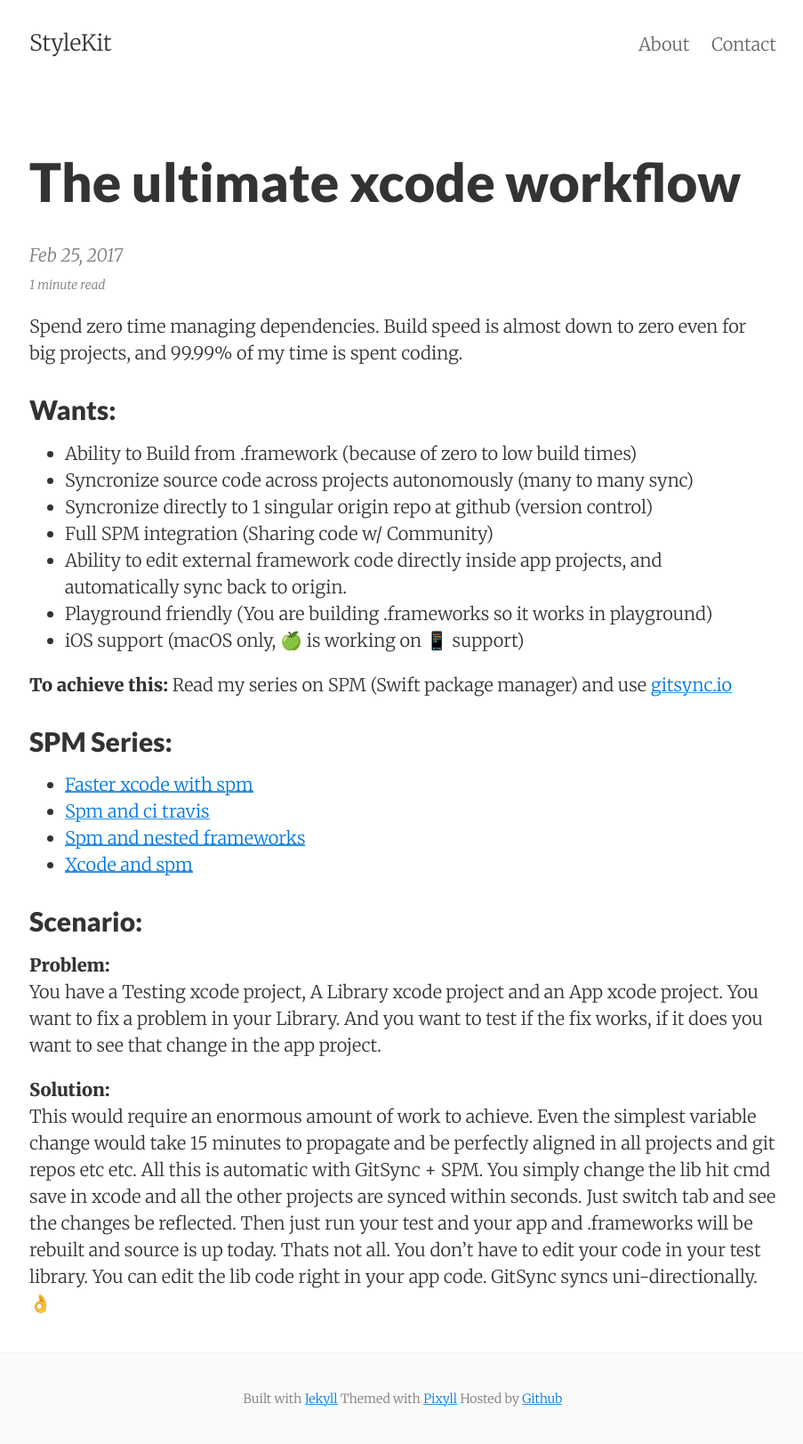
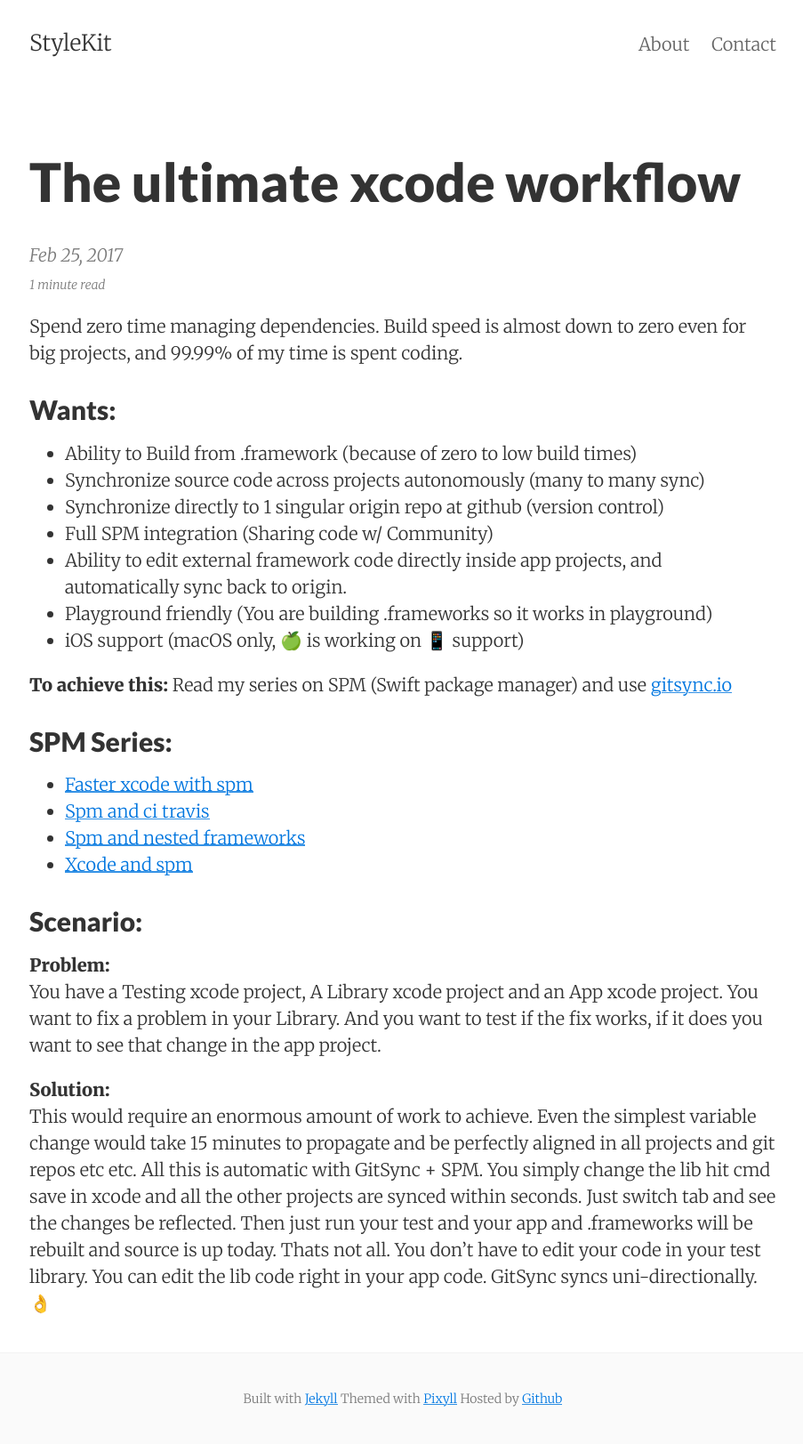
Before and after one commit to stylekit/stylekit.github.io, a Jekyll site: the page built from _posts/2017-02-25-The-ultimate-XCode-workflow.md, in a window 1280 px wide. Shown: the whole page at 89% size, without its empty margins (187-1090 px from the left). Built offline with Jekyll 4.4.1, drawn with Linux system fonts in a browser that asks for light colours; nearby versions of some CDN libraries; comment, search, counter and statistics services are not loaded.

Commit message:
Files modified: 1


Modified 1 file:
_posts/2017-02-25-The-ultimate-XCode-workflow.md

```diff
--- a/_posts/2017-02-25-The-ultimate-XCode-workflow.md
+++ b/_posts/2017-02-25-The-ultimate-XCode-workflow.md
@@ -2,8 +2,8 @@
 
 ## Wants:
 - Ability to Build from .framework (because of zero to low build times)
-- Syncronize source code across projects autonomously (many to many sync)
-- Syncronize directly to 1 singular origin repo at github (version control)
+- Synchronize source code across projects autonomously (many to many sync)
+- Synchronize directly to 1 singular origin repo at github (version control)
 - Full SPM integration (Sharing code w/ Community)
 - Ability to edit external framework code directly inside app projects, and automatically sync back to origin.
 - Playground friendly (You are building .frameworks so it works in playground)
```
